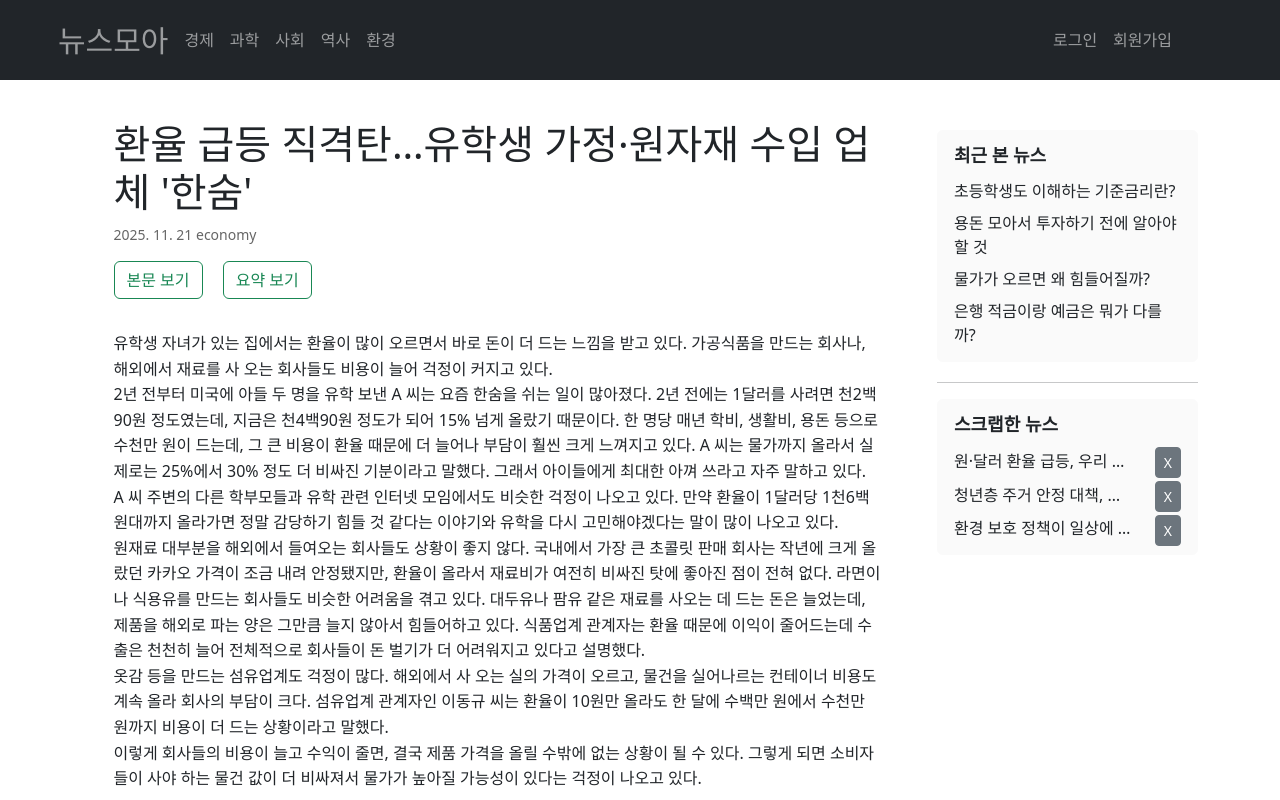
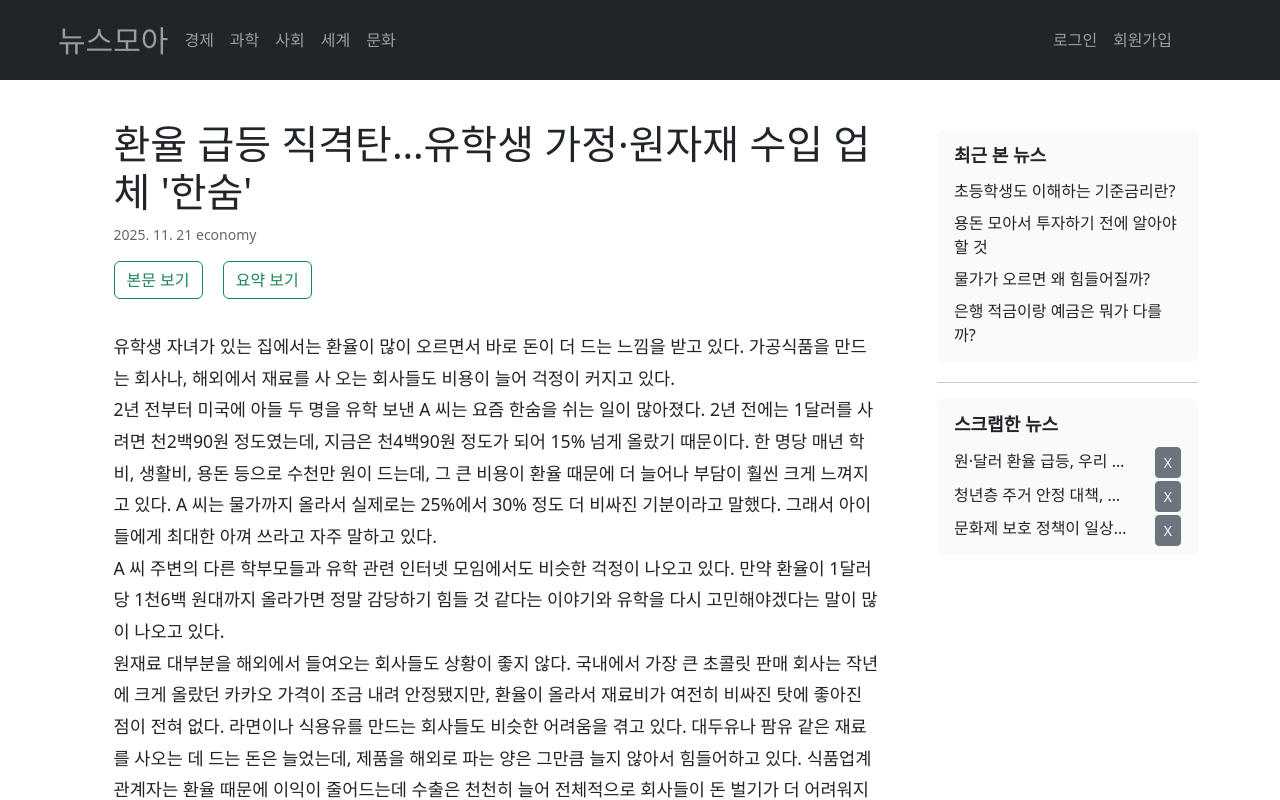
Before and after one commit to skarnddydwls/project, a React (Create React App) app in the folder project/: page /1/News/1 in a window 1280 px wide. Shown: the top 800 px of the page. Built offline with nearby package versions, Linux system fonts and the light colour scheme; no server answers.

Commit message:
검색 기능 추가

```diff
--- a/project/src/App.js
+++ b/project/src/App.js
@@ -26,8 +26,8 @@ function App() {
           <Nav.Link onClick={() => {navigate('/NewsCategory/경제'); setCategory('경제')}}>경제</Nav.Link>
           <Nav.Link onClick={() => {navigate('/NewsCategory/과학'); setCategory('과학')}}>과학</Nav.Link>
           <Nav.Link onClick={() => {navigate('/NewsCategory/사회'); setCategory('사회')}}>사회</Nav.Link>
-          <Nav.Link onClick={() => {navigate('/NewsCategory/역사'); setCategory('역사')}}>역사</Nav.Link>
-          <Nav.Link onClick={() => {navigate('/NewsCategory/환경'); setCategory('환경')}}>환경</Nav.Link>
+          <Nav.Link onClick={() => {navigate('/NewsCategory/세계'); setCategory('세계')}}>세계</Nav.Link>
+          <Nav.Link onClick={() => {navigate('/NewsCategory/문화'); setCategory('문화')}}>문화</Nav.Link>
         </Nav>
         <Nav className='ms-auto' style={{marginRight:'100px'}}>
           <Nav.Link onClick={()=> {
--- a/project/src/pages/News.js
+++ b/project/src/pages/News.js
@@ -3,6 +3,7 @@ import { use, useEffect, useState} from 'react';
 import 'bootstrap/dist/css/bootstrap.min.css';
 import Button from 'react-bootstrap/Button';
 import axios from 'axios';
+import Search from './Search';
 
 const dummyNews = [
     {
@@ -61,12 +62,9 @@ const News = () => {
         }
         }}>{readingState === 'simplified' ? '본문 보기' : '해석 보기'}</Button> &emsp;
       <Button variant="outline-success" onClick={() => {setShowText(news.summary_content)}}>요약 보기</Button> &emsp;
-      {/* <Button variant="outline-success">본문 보기</Button> */}
 
       <section style={{ marginTop: '32px' }}>
-        <p style={{ whiteSpace: 'pre-line', lineHeight: 1.6 }}>
-          {showText}
-        </p>
+         <Search content={showText} />
       </section>
   </div>
   )
--- a/project/src/pages/NewsCategory.js
+++ b/project/src/pages/NewsCategory.js
@@ -37,6 +37,7 @@ const NewsCategory = () => {
         title: "연말 앞두고 초콜릿·케이크… 디저트 가격 경쟁!",
         img: "https://cdn.mediatoday.co.kr/news/photo/202511/330317_471899_445.jpg"
         },
+
         {
         article_id:null,
         id: 2,
@@ -50,6 +51,7 @@ const NewsCategory = () => {
         title: "원·달러 1500원 막자…정부 ‘환율 방어’ 총력",
         img: "https://kita.net/editordata/20251124/4DCEBE4014D1448C97E60456FBEC592E"
         },
+
         {
         article_id:null,
         id: 3,
@@ -83,7 +85,6 @@ const NewsCategory = () => {
                         className="news-thumb"
                     />
                     </Col>
-
                 </Row>
                 ))}
             </Col>
--- a/project/src/pages/Scrap.js
+++ b/project/src/pages/Scrap.js
@@ -7,7 +7,6 @@ import '../css/page.css';
 const Scrap = () => {
   const navigate = useNavigate();
 
-  // 더미 데이터 (category는 실제 있는 것만 사용: 경제, 사회, 과학, 역사, 환경 등)
   const [scrapList, setScrapList] = useState([
     {
       id: 201,
@@ -21,12 +20,11 @@ const Scrap = () => {
     },
     {
       id: 203,
-      category: '환경',
-      title: '환경 보호 정책이 일상에 미치는 영향'
+      category: '문화',
+      title: '문화제 보호 정책이 일상에 미치는 영향'
     }
   ]);
 
-  // 실제 스크랩 목록 불러오기
   useEffect(() => {
     axios
       .get('/api/mypage/scraped')
@@ -43,8 +41,6 @@ const Scrap = () => {
   }, []);
 
   const handleClickTitle = (article) => {
-    // App.js에서 /:category/News/:id 라우트 쓰고 있으니까 이 패턴 유지
-    // category 필드가 백엔드 응답에도 있어야 함
     navigate(`/${article.category}/News/${article.id}`);
   };
 
@@ -61,13 +57,9 @@ const Scrap = () => {
               key={article.id}
               className="recent-item"
               onClick={() => handleClickTitle(article)}
-
             > <span className="recent-item-title">{article.title}</span><button className="btn btn-secondary btn-sm btn-scrap">X</button>
-
-
             </li>
           ))}
-
         </ul>
       )}
     </div>
--- /dev/null
+++ b/project/src/pages/Search.js
@@ -0,0 +1,110 @@
+import React, { useState } from 'react';
+import { Modal, Button } from 'react-bootstrap';
+
+const Search = ({content}) => {
+    // 드래그 관련
+    const [selectedText, setSelectedText] = useState('');
+    const [tooltipPosition, setTooltipPosition] = useState({x:0, y:0});
+    const [showTooltip, setShowTooltip] = useState(false);
+
+    // 모달 관련
+    const [showModal, setShowModal] = useState(false);
+
+    // 마우스 드래그가 끝났을 때 실행되는 함수
+    const handleMouseUp = () => {
+        if (showModal) return;
+
+        const selection = window.getSelection();
+        const text = selection.toString().trim();
+
+        if(text.length > 0) {
+            // 드래그한 위치 계산
+            const range = selection.getRangeAt(0);
+            const rect = range.getBoundingClientRect();
+
+            // 툴팁 위치 잡아주기 (화면 스크롤 고려)
+            setTooltipPosition({
+                x: rect.left + rect.width / 2, // 가로 중앙
+                y: rect.top + window.scrollY - 10 // 글자 바로 위
+            });
+            setSelectedText(text);
+            setShowTooltip(true);
+        } else {
+            setShowTooltip(false);
+        }
+    };
+
+    // 검색 버튼 클릭 시
+    const handleSearchClick = () => {
+        setShowTooltip(false);
+        setShowModal(true);
+    }
+
+
+    return(
+        <div onMouseUp={handleMouseUp} style={{position: 'relative'}}>
+
+            {/* 실제 글자 보여주는 부분 */}
+            <p style={{whiteSpace: 'pre-line', lineHeight: 1.8, fontSize: '1.1rem'}}>
+                {content}
+            </p>
+
+            {/* 2. 말풍선 (툴팁) */}
+      {showTooltip && (
+        <div
+          onClick={handleSearchClick}
+          onMouseUp={(e) => e.stopPropagation()}
+          style={{
+            position: 'fixed',
+            top: tooltipPosition.y,
+            left: tooltipPosition.x,
+            transform: 'translate(-50%, -100%)',
+            backgroundColor: '#333',
+            color: '#fff',
+            padding: '5px 12px',
+            borderRadius: '8px',
+            cursor: 'pointer',
+            zIndex: 9999,
+            fontSize: '14px',
+            boxShadow: '0 2px 5px rgba(0,0,0,0.2)'
+          }}
+        >
+          검색
+          {/* 말풍선 꼬리 */}
+          <div style={{
+             position: 'absolute',
+             top: '100%', left: '50%', marginLeft: '-6px',
+             borderWidth: '6px', borderStyle: 'solid',
+             borderColor: '#333 transparent transparent transparent'
+          }}></div>
+        </div>
+      )}
+
+        {/* 3. 검색 결과 모달창 */}
+        <Modal show={showModal} onHide={() => setShowModal(false)} centered>
+            <Modal.Header closeButton>
+            <Modal.Title>'{selectedText}' 검색 결과</Modal.Title>
+            </Modal.Header>
+            <Modal.Body>
+            <p>여기에 단어 뜻이나 검색 결과를 보여줍니다.</p>
+            <div className="d-grid gap-2">
+                <Button
+                    variant="outline-primary"
+                    href={`https://search.naver.com/search.naver?query=${selectedText}`} // 검색은 여기 수정하면 될 거 같고
+                    target="_blank"
+                >
+                    네이버 검색 바로가기
+                </Button>
+            </div>
+            </Modal.Body>
+            <Modal.Footer>
+            <Button variant="secondary" onClick={() => setShowModal(false)}>
+                닫기
+            </Button>
+            </Modal.Footer>
+        </Modal>
+        </div>
+    )
+}
+
+export default Search;
```
